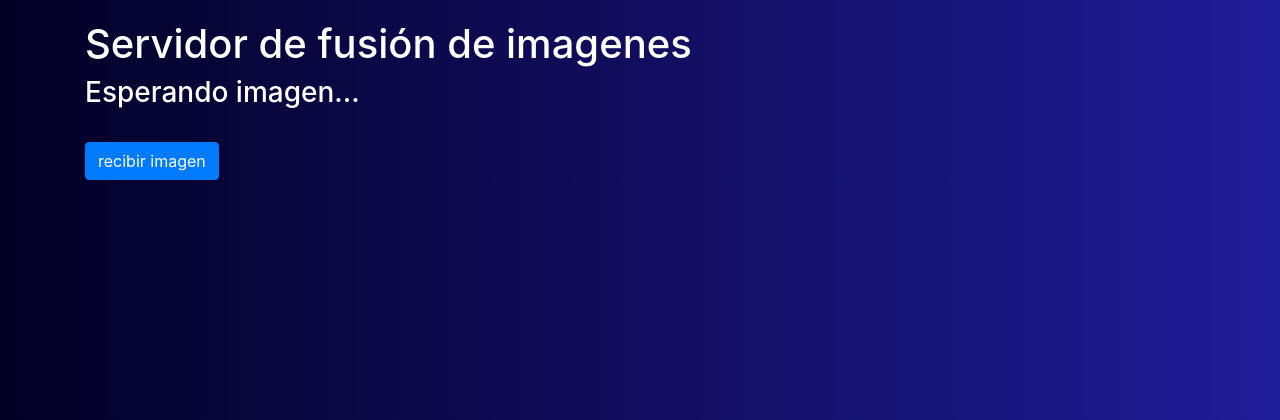
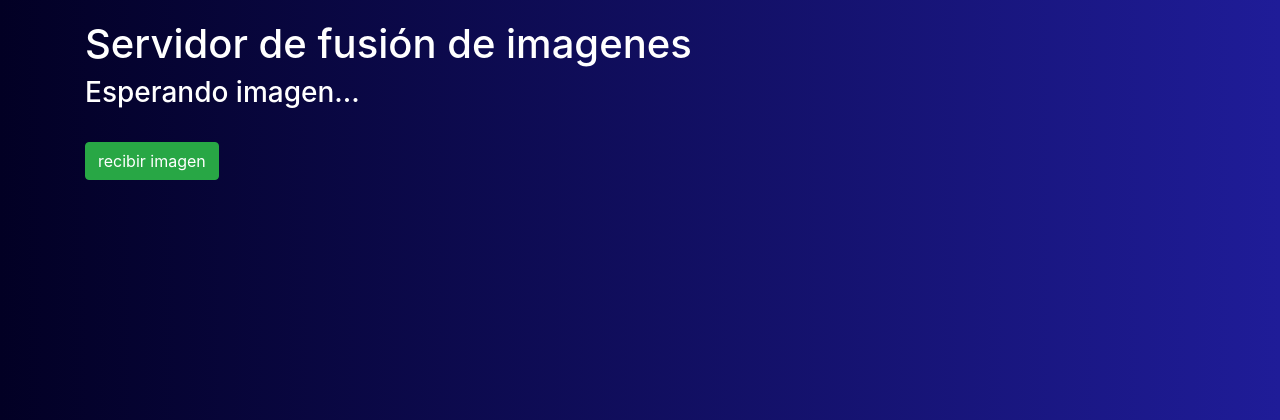
Before and after one commit to juandtap/image_server_py, a Flask app: page / in a window 1280 px wide. Shown: the top 420 px of the page. Run offline with Flask 3, Linux system fonts and the light colour scheme; some libraries are stand-ins or nearby versions.

Commit message:
cambios frontend

```diff
--- a/static/Images/notas.txt
+++ b/static/Images/notas.txt
@@ -1,2 +1,2 @@
 aqui se recibe la imagen desde la aplicacion android
-las imagens varian por lo que estas son ignoradas por git
+las imagenes son actualizadas constantement por lo que estas son ignoradas por git
--- a/templates/index.html
+++ b/templates/index.html
@@ -26,7 +26,7 @@
                 {% endif %}
                 <br>
                     <!-- al presionar el boton se recarga la pagina mostrando la imagen recibida desde la app android -->
-                    <button id="reload-button" class=" btn btn-primary">recibir imagen</button>
+                    <button id="reload-button" class=" btn btn-success">recibir imagen</button>
             </div>
         </div>
     </div>
```
